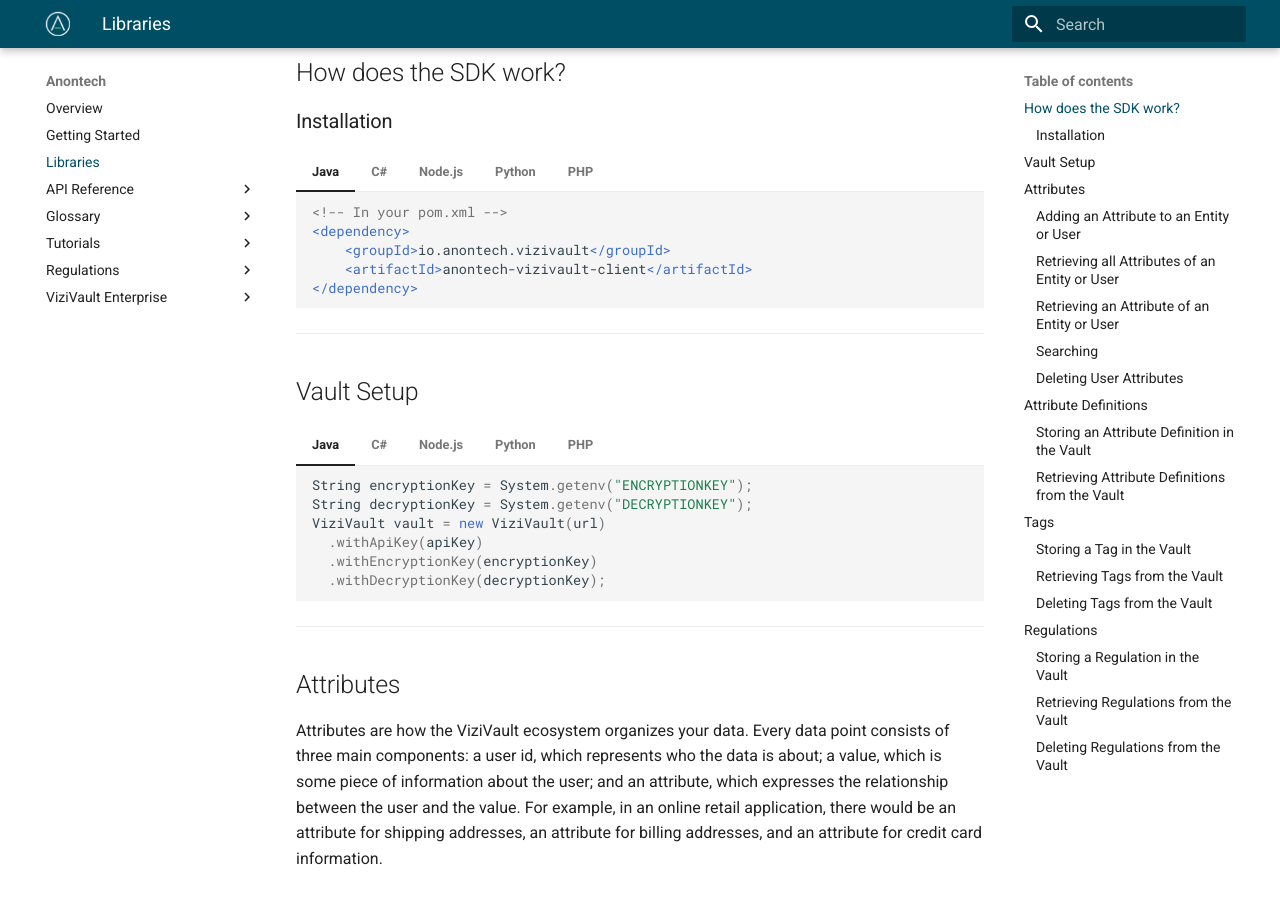
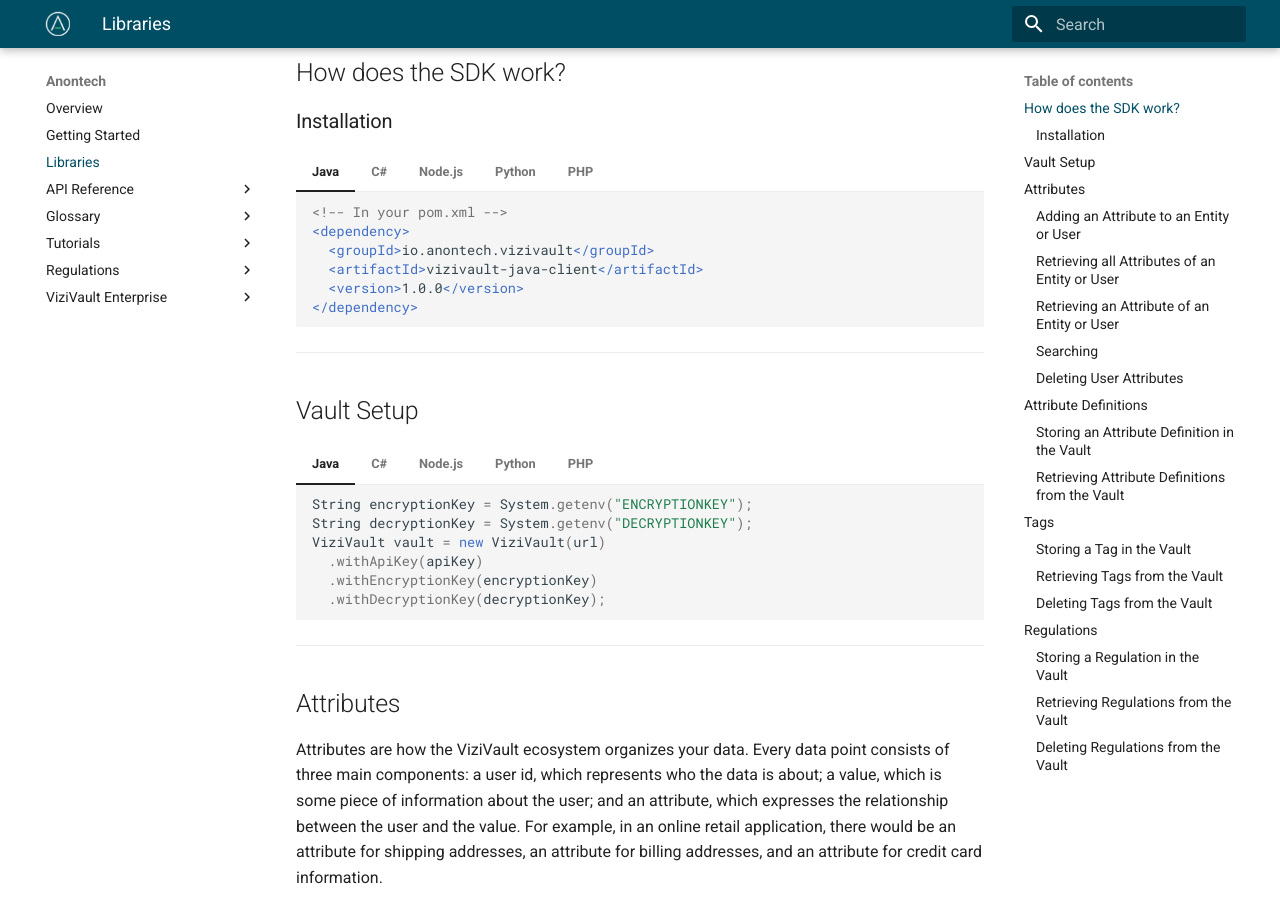
Before and after one commit to anontechnology/documentation, an MkDocs documentation site: the page built from docs/libraries.md, in a window 1280 px wide and 900 px high, scrolled down 501 px. Built offline with MkDocs 1.6.1 and Material for MkDocs 9.7.7, drawn with Linux system fonts in a browser that asks for light colours.

Commit message:
corrected java installation (pom)

````diff
--- a/docs/libraries.md
+++ b/docs/libraries.md
@@ -20,8 +20,9 @@
     ``` xml
     <!-- In your pom.xml -->
     <dependency>
-        <groupId>io.anontech.vizivault</groupId>
-        <artifactId>anontech-vizivault-client</artifactId>
+      <groupId>io.anontech.vizivault</groupId>
+      <artifactId>vizivault-java-client</artifactId>
+      <version>1.0.0</version>
     </dependency>
     ```
 
````
